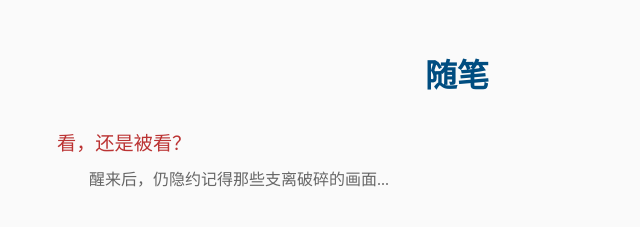
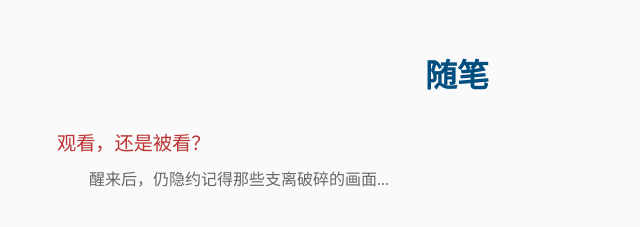
Before and after one commit to lanche6/lanche6.github.io, a plain HTML site: page posts/index.html in a window 1280 px wide. Shown: the top 227 px of the page, 183-823 px from the left. Drawn offline with Linux system fonts and the light colour scheme.

Commit message:
Update index.html

```diff
--- a/posts/index.html
+++ b/posts/index.html
@@ -51,7 +51,7 @@
 
   <ul>
     <li>
-      <a href="dreams.html">看，还是被看？</a>
+      <a href="dreams.html">观看，还是被看？</a>
       <p>醒来后，仍隐约记得那些支离破碎的画面...</p>
       <br>
       <a href="pain.html">没有痛苦，便是极乐？</a>
```
